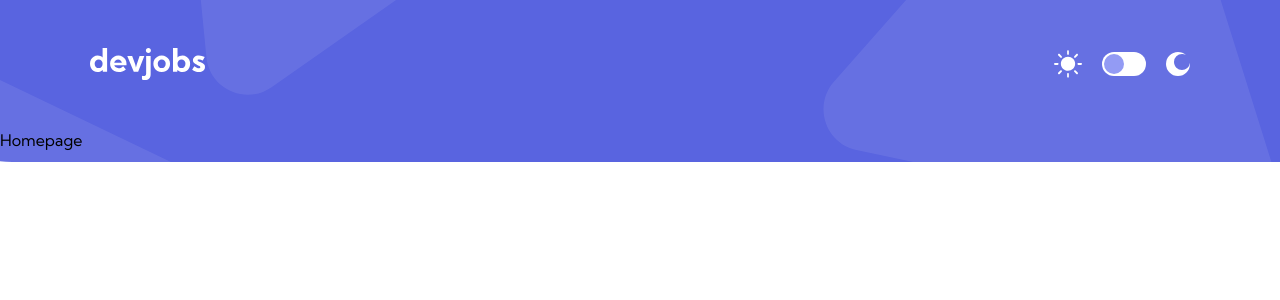
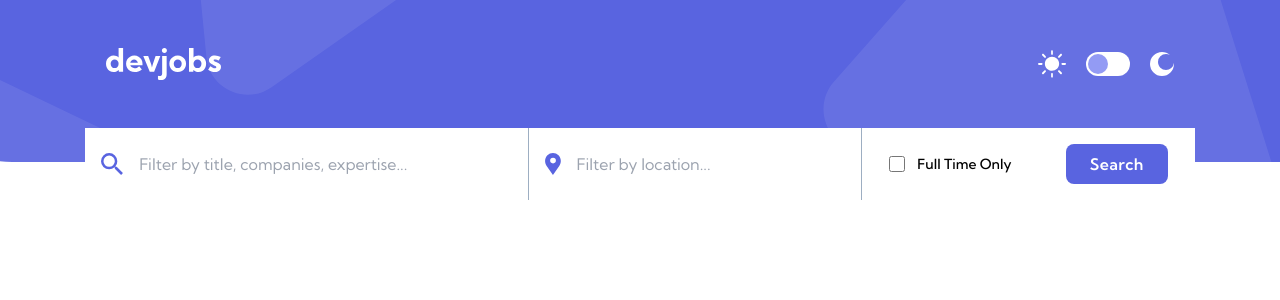
Before and after one commit to OU1122/devjobs-app, a React (Vite) app: page / in a window 1280 px wide. Shown: the top 300 px of the page. Built offline with nearby package versions, Linux system fonts and the light colour scheme.

Commit message:
header finished

```diff
--- /dev/null
+++ b/src/components/filter.tsx
@@ -0,0 +1,51 @@
+import { Button } from "./button";
+import search from "../assets/desktop/icon-search.svg";
+import location from "../assets/desktop/icon-location.svg";
+
+export const Filter: React.FC = () => {
+	return (
+		<div className="max-w-[1110px] mx-auto flex items-center bg-White">
+			<div className="px-4 py-4 w-[40%] border-r-[1px] border-Gray">
+				<form className="flex items-center gap-2">
+					<span>
+						<img src={search}></img>
+					</span>
+					<input
+						className="w-full leading-10 px-2"
+						type="text"
+						placeholder="Filter by title, companies, expertise..."
+					/>
+				</form>
+			</div>
+			<div className="w-[30%] px-4 py-4 border-r-[1px] border-Gray">
+				<form className="flex items-center gap-2">
+					<span>
+						<img src={location}></img>
+					</span>
+					<input
+						type="text"
+						placeholder="Filter by location..."
+						className="w-full leading-10 px-2"
+					/>
+				</form>
+			</div>
+			<div className="w-[30%]">
+				<div className="flex items-center justify-around">
+					<div className="flex items-center">
+						<input
+							id="checked-checkbox"
+							type="checkbox"
+							value=""
+							className="w-4 h-4 text-blue-600 bg-gray-100 border-gray-300 rounded focus:ring-blue-500 dark:focus:ring-blue-600 dark:ring-offset-gray-800 focus:ring-2 dark:bg-gray-700 dark:border-gray-600"></input>
+						<label
+							htmlFor="checked-checkbox"
+							className="ms-3 text-sm font-medium text-gray-900 dark:text-gray-300">
+							Full Time Only
+						</label>
+					</div>
+					<Button type="button">Search</Button>
+				</div>
+			</div>
+		</div>
+	);
+};
--- a/src/components/header.tsx
+++ b/src/components/header.tsx
@@ -11,7 +11,7 @@ export const Header = () => {
 					className="w-full h-full min-h-[136px] md:min-h-[162px] object-cover"></img>
 			</div>
 
-			<div className="max-w-[1100px] mx-auto py-12 flex justify-between items-center">
+			<div className="max-w-[1100px] mx-auto py-12 px-4 flex justify-between items-center">
 				<div>
 					<img src={logo}></img>
 				</div>
--- a/src/routes/homepage.tsx
+++ b/src/routes/homepage.tsx
@@ -1,3 +1,9 @@
+import { Filter } from "../components/filter";
+
 export default function Homepage() {
-	return <div>Homepage</div>;
+	return (
+		<>
+			<Filter />
+		</>
+	);
 }
```
